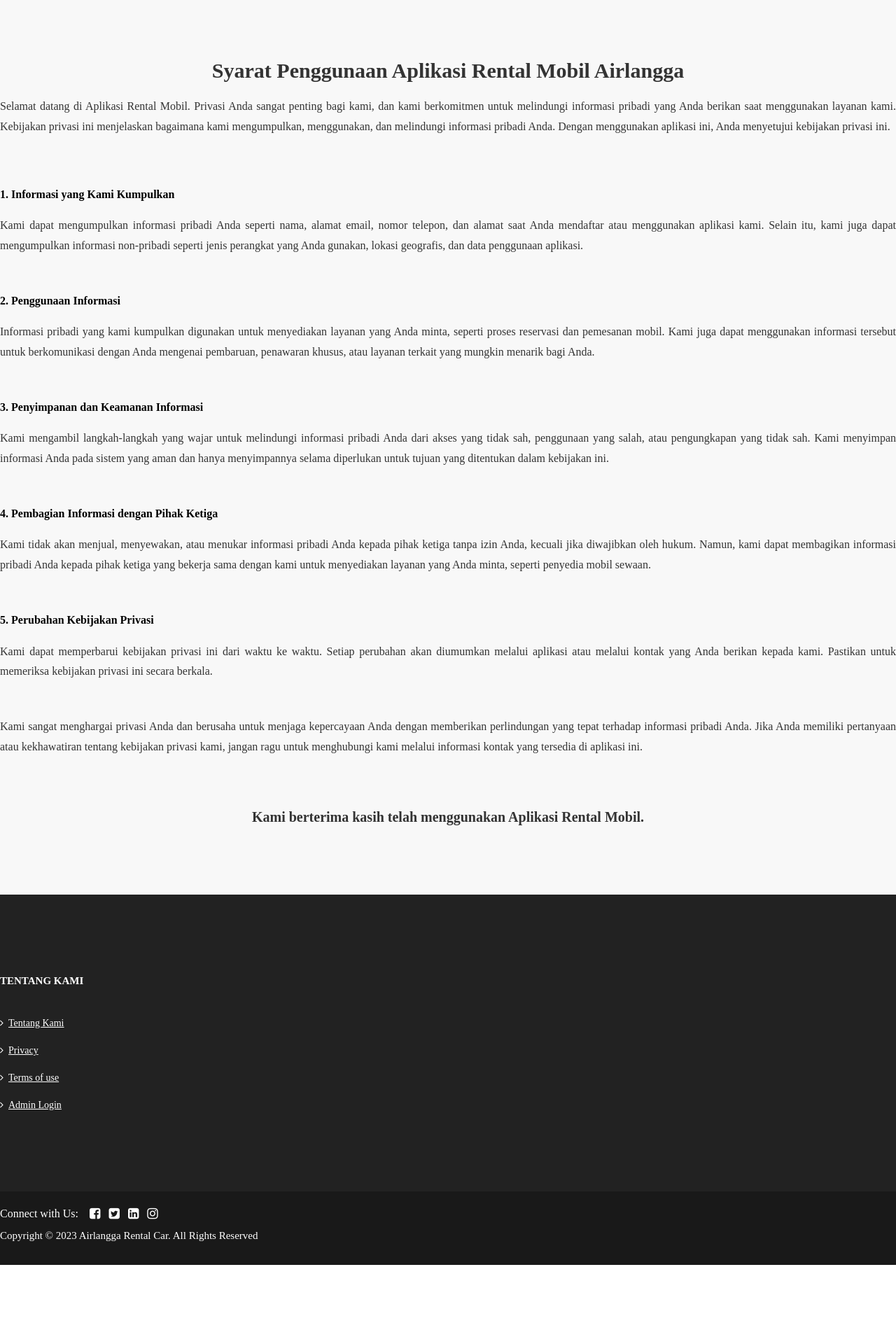
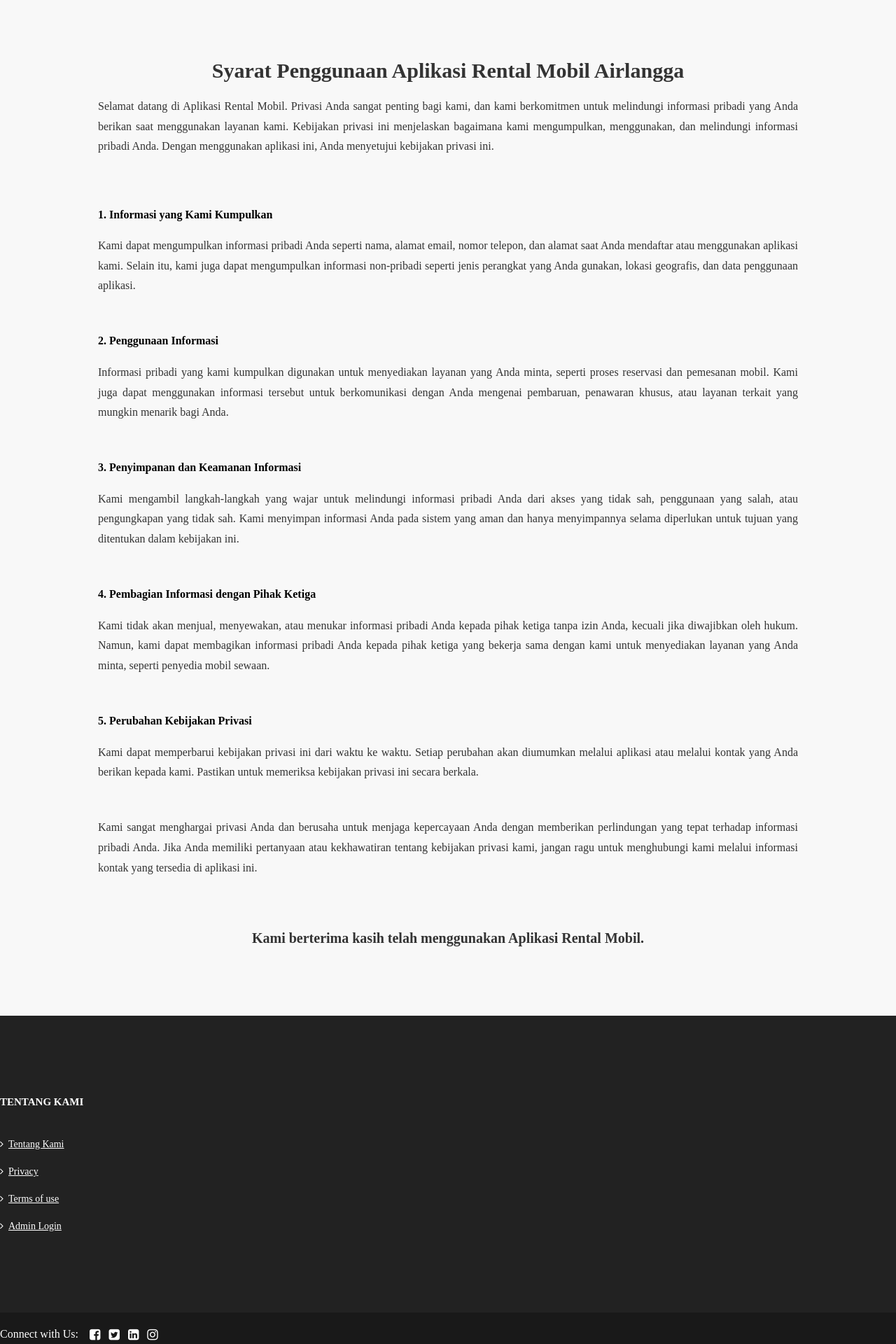
Before and after one commit to achdikiprasetyo/airlangga_rent, a PHP site: page /template/privacy.php in a window 1280 px wide. Shown: the part 758-2678 px from the top of the page at 70% size. Before the commit the page ends 2565 px from the top, so only its background shows below. Run offline with PHP 8.4, Linux system fonts and the light colour scheme; some libraries are stand-ins or nearby versions.

Commit message:
Update privacy.php

```diff
--- a/airlangga_rent/template/privacy.php
+++ b/airlangga_rent/template/privacy.php
@@ -77,6 +77,11 @@
   text-align: center;
 }
 
+.col-md-6{
+    height: auto;
+    width: 1000px;
+}
+
 </style>
 
 </head>
```
